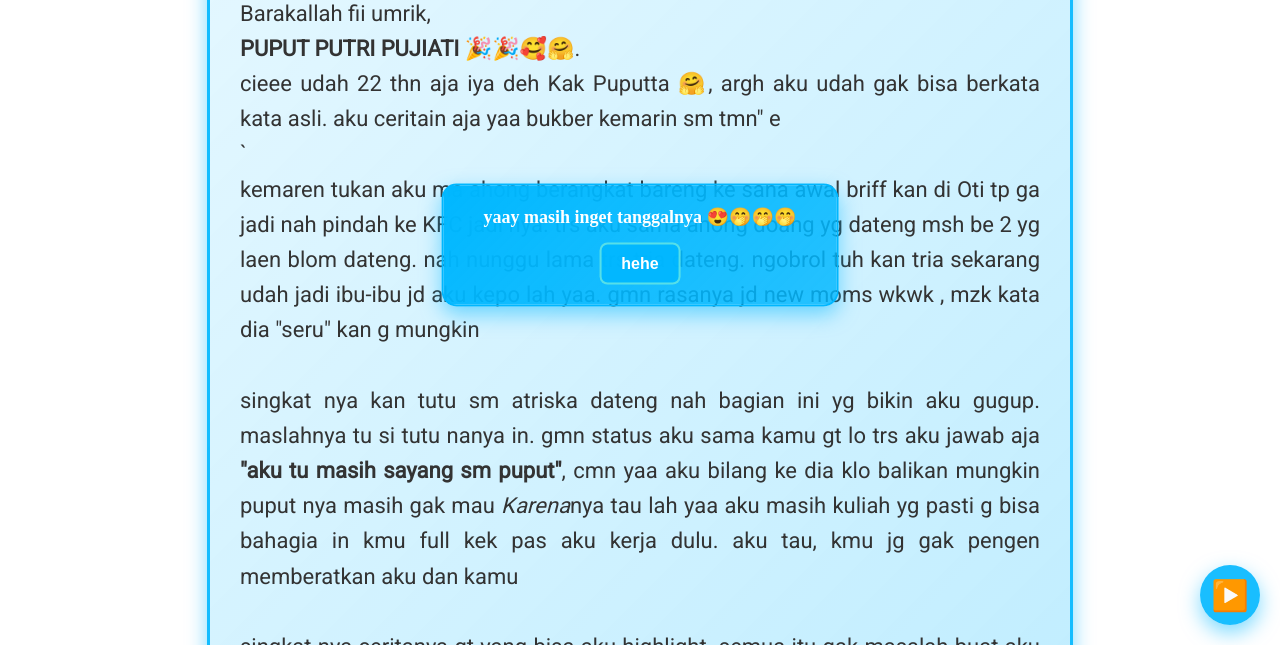
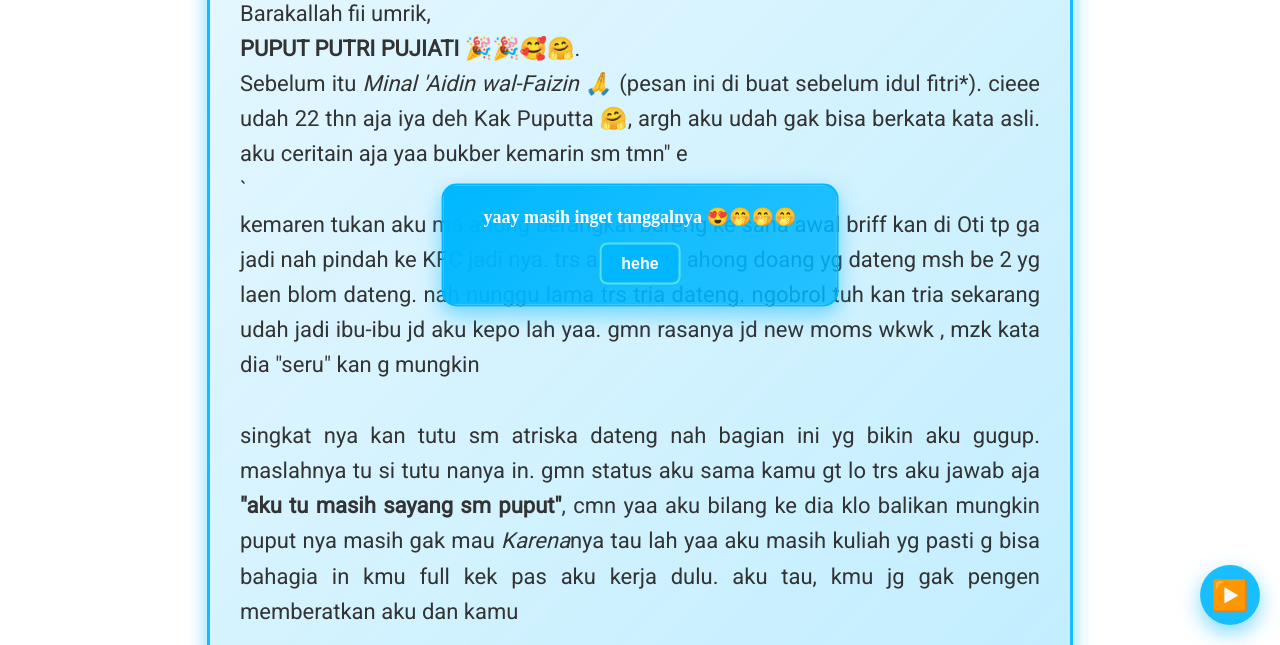
Before and after one commit to pulungbagass/2025-ANII, a plain HTML site: page kartuUcapan.html in a window 1280 px wide. Shown: the part 155-800 px from the top of the page. Drawn offline with Linux system fonts and the light colour scheme.

Commit message:
Update kartuUcapan.html
<br />
        Sebelum itu <i>Minal 'Aidin wal-Faizin 🙏</i> (pesan ini di buat sebelum
        idul fitri*).

```diff
--- a/kartuUcapan.html
+++ b/kartuUcapan.html
@@ -28,6 +28,8 @@
       <h1 class="title">Happy Birthday Anii</h1>
       <p>
         Barakallah fii umrik,<br> <b>PUPUT PUTRI PUJIATI</b> 🎉🎉🥰🤗. <br />
+        Sebelum itu <i>Minal 'Aidin wal-Faizin 🙏</i> (pesan ini di buat sebelum
+        idul fitri*).
         cieee udah 22 thn aja iya deh Kak Puputta 🤗, argh aku udah gak bisa
         berkata kata asli. aku ceritain aja yaa bukber kemarin sm tmn" e
         <br />
```
